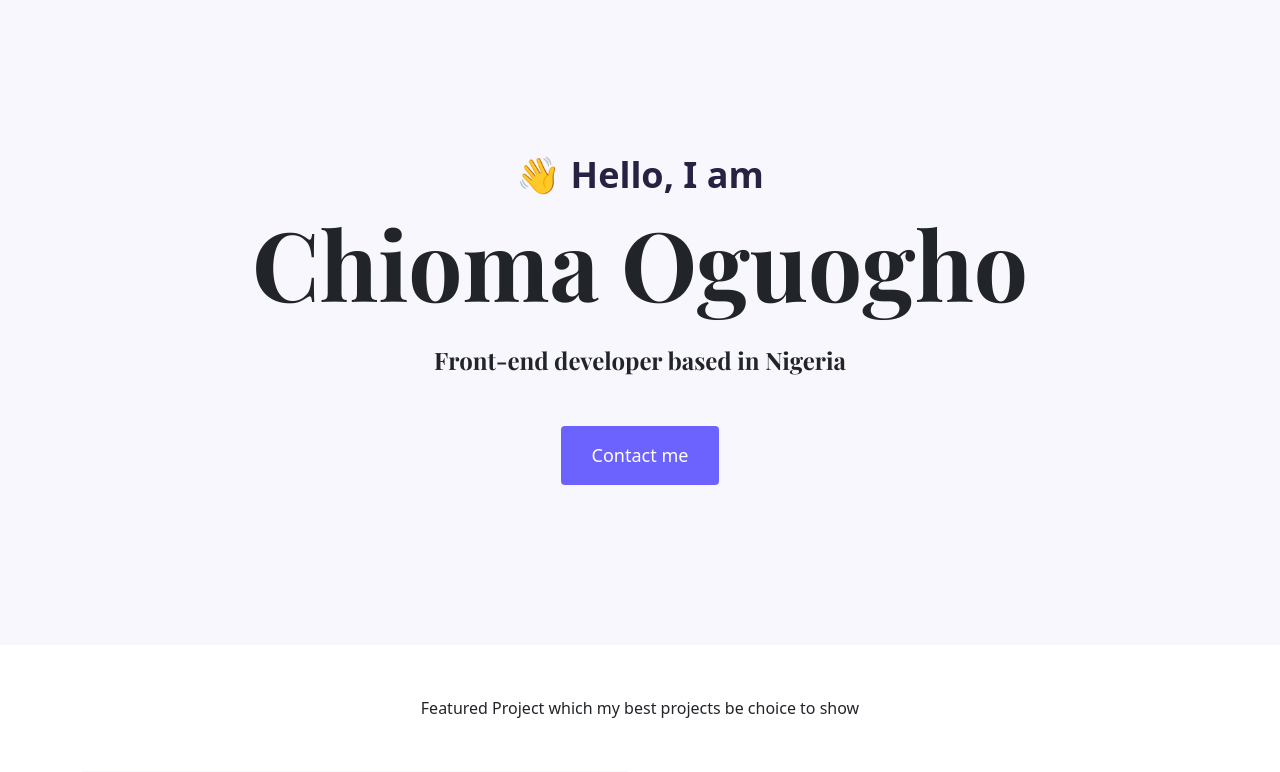
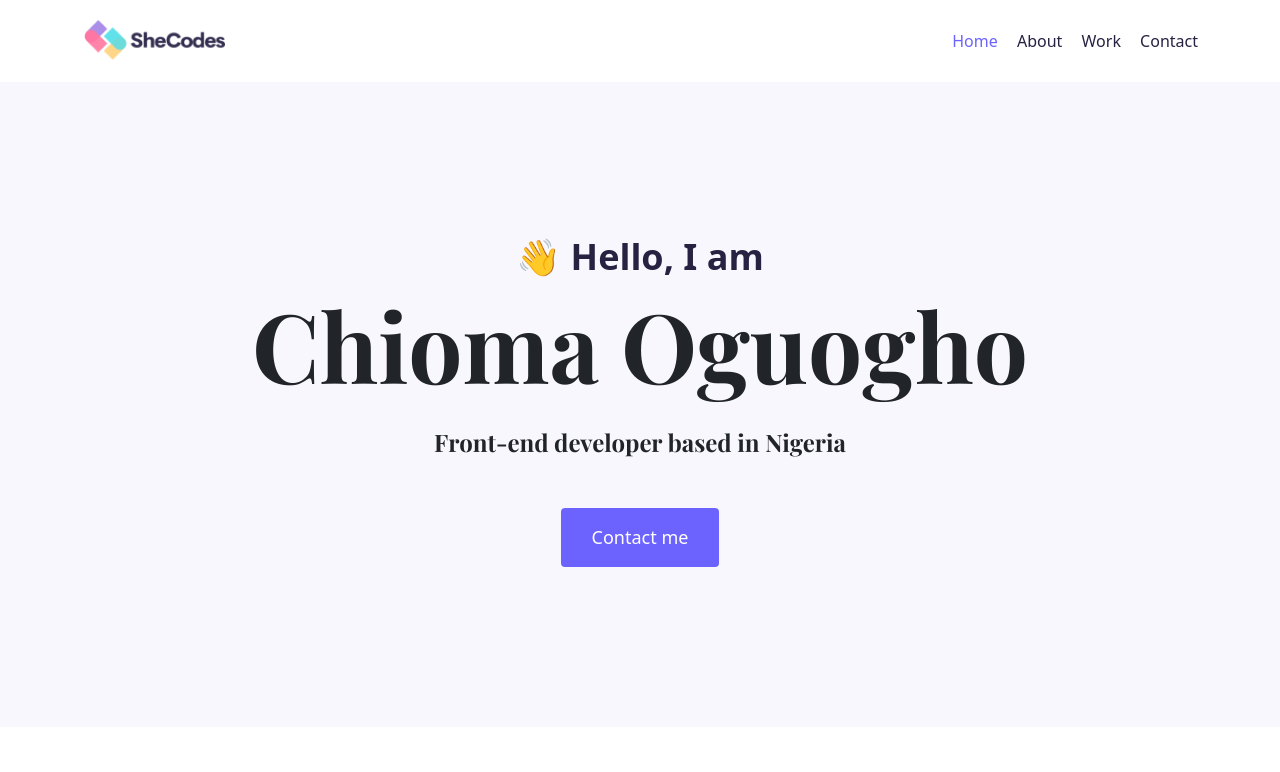
Before and after one commit to chiogzy/Portfolio-Project, a plain HTML site: page index.html in a window 1280 px wide. Shown: the top 772 px of the page. Drawn offline with nearby package versions, Linux system fonts and the light colour scheme.

Commit message:
Added my header

```diff
--- a/index.html
+++ b/index.html
@@ -30,6 +30,32 @@
     ></script>
   </head>
   <body>
+    <div class="container">
+      <nav class="d-flex justify-content-between">
+        <a href="/">
+          <img src="/Images/logo.png" class="logo d-none d-md-block" alt="" />
+          <img
+            src="/Images/logo-small.jpg"
+            class="logo d-block d-md-none"
+            alt=""
+          />
+        </a>
+        <ul>
+          <li class="active">
+            <a href="/">Home</a>
+          </li>
+          <li>
+            <a href="/about.html">About</a>
+          </li>
+          <li>
+            <a href="/work.html">Work</a>
+          </li>
+          <li>
+            <a href="/contact.html">Contact</a>
+          </li>
+        </ul>
+      </nav>
+    </div>
     <div class="hero">
       <p>👋 Hello, I am</p>
       <h1>Chioma Oguogho</h1>
--- a/style/porfolio.css
+++ b/style/porfolio.css
@@ -124,6 +124,37 @@ footer {
   padding: 120px 60px;
 }
 
+.logo {
+  max-height: 40px;
+}
+
+nav {
+  padding: 20px 0;
+}
+
+nav ul {
+  padding: 0;
+  margin: 0;
+}
+
+nav li {
+  display: inline;
+  list-style: none;
+  line-height: 42px;
+  margin-left: 15px;
+}
+
+nav a {
+  text-decoration: none;
+  color: #272142;
+  transition: all 100ms ease-in-out;
+}
+
+nav a:hover,
+nav li.active a {
+  color: var(--branding-color);
+}
+
 @media (max-width: 900px) {
   h1 {
     font-size: 44px;
@@ -147,4 +178,8 @@ footer {
     padding: 0;
     text-align: center;
   }
+
+  nav a {
+    font-size: 12px;
+  }
 }
```
Also changed, not shown: Images/logo-small.jpg (added), Images/logo.png (added).
